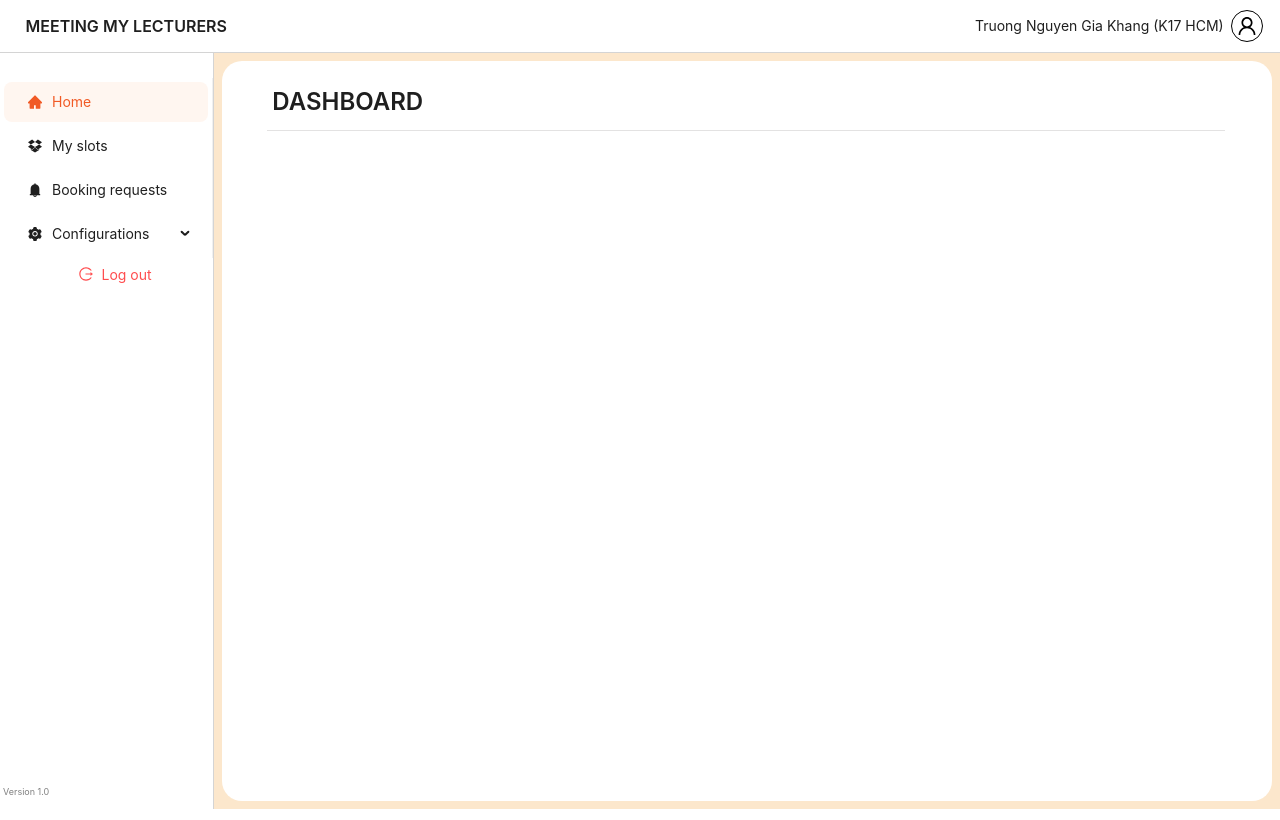
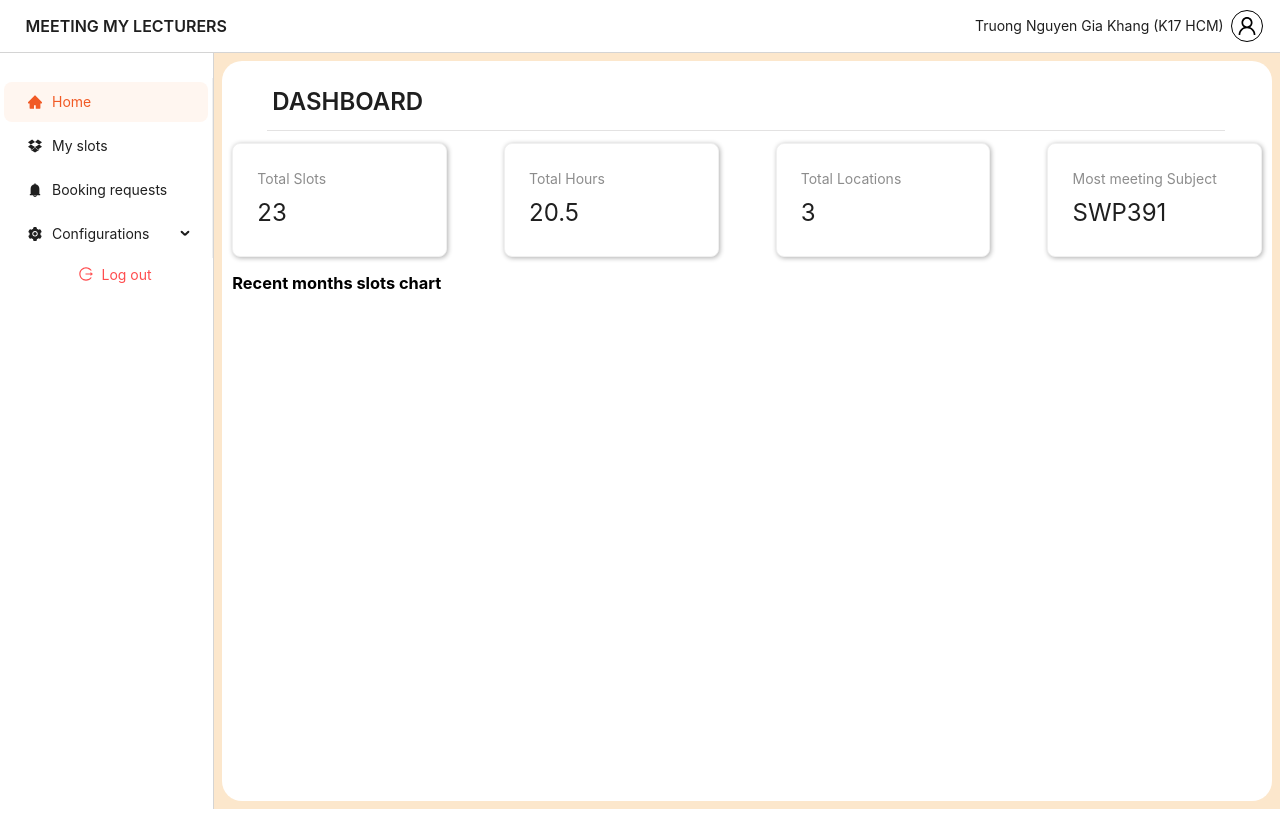
Before and after one commit to giakhang3005/KhangTNG.MeetingMyLecturerFE, a React (Create React App) app: page / in a window 1280 px wide. Built offline with nearby package versions, Linux system fonts and the light colour scheme.

Commit message:
add statistic for lecturer

```diff
--- a/package.json
+++ b/package.json
@@ -5,6 +5,7 @@
   "private": true,
   "dependencies": {
     "@ant-design/icons": "^5.2.6",
+    "@antv/g2plot": "^2.4.31",
     "@hookform/resolvers": "^3.3.1",
     "@tanstack/react-query": "^4.35.3",
     "@testing-library/jest-dom": "^5.17.0",
--- a/src/Components/Body/Body.js
+++ b/src/Components/Body/Body.js
@@ -37,6 +37,7 @@ export const Body = () => {
               },
             }}
           >
+
             {/* show component base on user role */}
             {
               //if role === lecturer
@@ -54,20 +55,6 @@ export const Body = () => {
                 <>Login</>
               )
             }
-          {/* Version */}
-          <p
-            style={Object.assign(
-              { padding: 0 },
-              { margin: 0 },
-              { "font-size": "9px" },
-              { color: "grey" },
-              {position: "sticky"},
-              {bottom: "3px"},
-              {transform: 'translateX(3px)'}
-            )}
-          >
-            Version 1.0
-          </p>
           </ConfigProvider>
         </Data.Provider>
       </QueryClientProvider>
--- a/src/Components/Body/Lecturer/Content/Home/LecturerDashboard.js
+++ b/src/Components/Body/Lecturer/Content/Home/LecturerDashboard.js
@@ -1,10 +1,14 @@
 import { Typography } from "antd"
+import {StatisticNumber} from './StatisticNumbers'
+import { RecentSlotsMonth } from "./RecentSlotsMonth"
 
 export const LecturerDashboard = () => {
     const {Title} = Typography;
     return (
         <>
             <Title className="sectionTitle" level={3}>DASHBOARD</Title>
+            <StatisticNumber />
+            <RecentSlotsMonth />
         </>
     )
 }
--- /dev/null
+++ b/src/Components/Body/Lecturer/Content/Home/RecentSlotsMonth.js
@@ -0,0 +1,7 @@
+export const RecentSlotsMonth = () => {
+    return (
+        <>
+            <h3>Recent months slots chart</h3>
+        </>
+    )
+}
--- /dev/null
+++ b/src/Components/Body/Lecturer/Content/Home/StatisticNumbers.js
@@ -0,0 +1,38 @@
+import React from "react";
+import { Card, Col, Row, Statistic } from "antd";
+import "../../Lecturer.css";
+
+export const StatisticNumber = () => {
+  return (
+    // xs={} sm={} md={} xl={}
+    <Row className="lecturerStatisticNumber">
+      {/* Total Slot */}
+      <Col xs={12} md={5} >
+        <Card className="cardStatisticNumber">
+          <Statistic title="Total Slots" value={23} />
+        </Card>
+      </Col>
+
+      {/* Total Hours */}
+      <Col xs={12} md={5}>
+        <Card className="cardStatisticNumber">
+          <Statistic title="Total Hours" value={20.5} />
+        </Card>
+      </Col>
+
+      {/* Total Locations */}
+      <Col xs={12} md={5}>
+        <Card className="cardStatisticNumber">
+          <Statistic title="Total Locations" value={3} />
+        </Card>
+      </Col>
+
+      {/* Most meeting subject */}
+      <Col xs={12} md={5}>
+        <Card className="cardStatisticNumber">
+          <Statistic title="Most meeting Subject" value={"SWP391"} />
+        </Card>
+      </Col>
+    </Row>
+  );
+};
--- a/src/Components/Body/Lecturer/Content/LecturerContent.js
+++ b/src/Components/Body/Lecturer/Content/LecturerContent.js
@@ -22,6 +22,7 @@ export const LecturerContent = () => {
           <LecturerLocation />
         )}
       </div>
+
     </div>
   );
 };
--- a/src/Components/Body/Lecturer/Lecturer.css
+++ b/src/Components/Body/Lecturer/Lecturer.css
@@ -144,6 +144,18 @@
   justify-content: space-between;
   align-items: center;
 }
+.lecturerStatisticNumber {
+  display: flex;
+  justify-content: space-between;
+  align-items: center;
+}
+.cardStatisticNumber {
+  box-shadow: 1px 1px 5px rgb(175, 175, 175);
+  transition: all 0.14s linear;
+}
+.cardStatisticNumber:hover {
+  box-shadow: 2px 2px 12px rgb(152, 152, 152);
+}
 
 @media only screen and (max-width: 576px) {
   .LecturerShow {
--- a/src/Components/Body/Lecturer/Sider/LecturerSider.js
+++ b/src/Components/Body/Lecturer/Sider/LecturerSider.js
@@ -30,7 +30,6 @@ export const LecturerSider = () => {
         <>
           {/* Menu */}
           <LecturerMenu />
-
         </>
       )}
     </div>
```
Also changed, not shown: 1 other file (tests, documents, lock files or other folders). Lines whose indentation alone changed are shown as unchanged.
